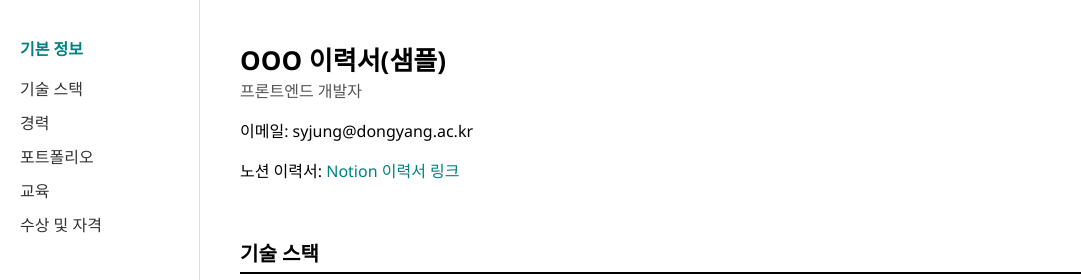
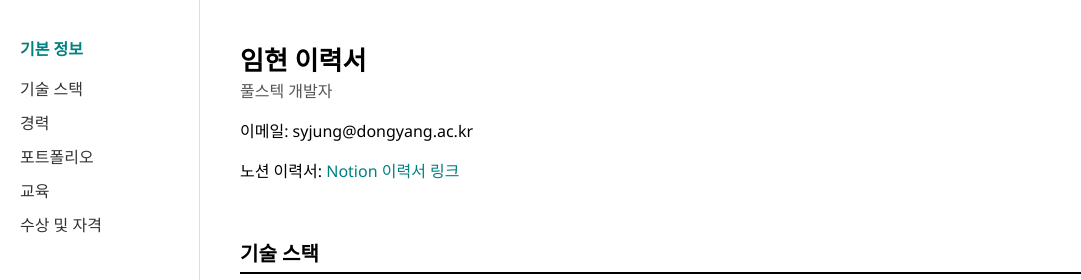
Before and after one commit to limhyun0319/resume, a plain HTML site: page index.html in a window 1280 px wide. Shown: the top 280 px of the page, 0-1081 px from the left. Drawn offline with Linux system fonts and the light colour scheme.

Commit message:
Update index.html

```diff
--- a/index.html
+++ b/index.html
@@ -3,7 +3,7 @@
 <head>
   <meta charset="UTF-8" />
   <meta name="viewport" content="width=device-width, initial-scale=1.0" />
-  <title>OOO 이력서 sample</title>
+  <title>임현 이력서 sample</title>
   <style>
     html, body {
       margin: 0;
@@ -171,8 +171,8 @@
     <div class="section" id='basic'>
       <div class="profile">
         <div>
-          <div class="highlight">OOO 이력서(샘플)</div>
-          <div class="subinfo">프론트엔드 개발자</div>
+          <div class="highlight">임현 이력서</div>
+          <div class="subinfo">풀스텍 개발자</div>
           <p>이메일: syjung@dongyang.ac.kr</p>
           <p>
             노션 이력서:
```
